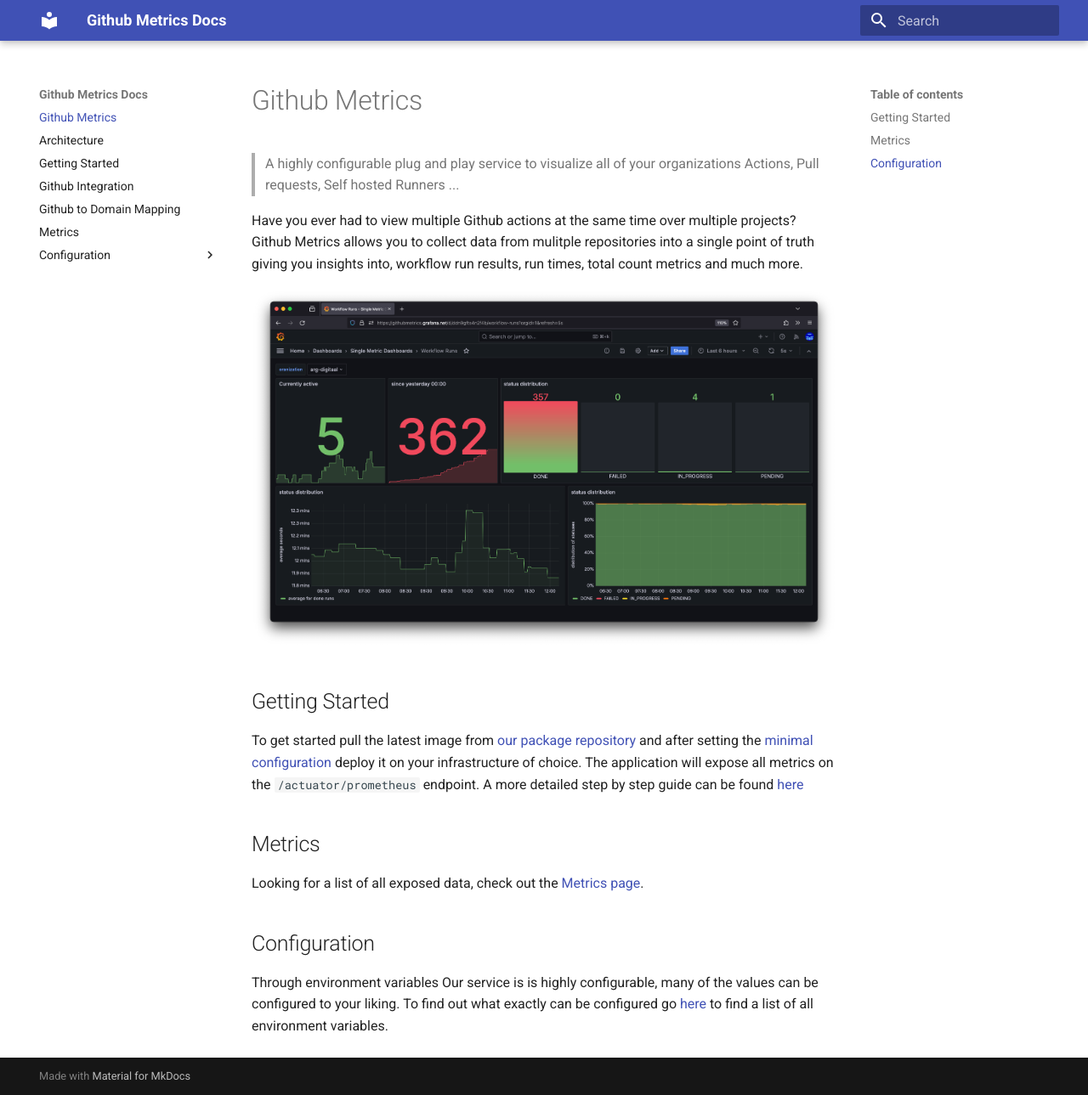
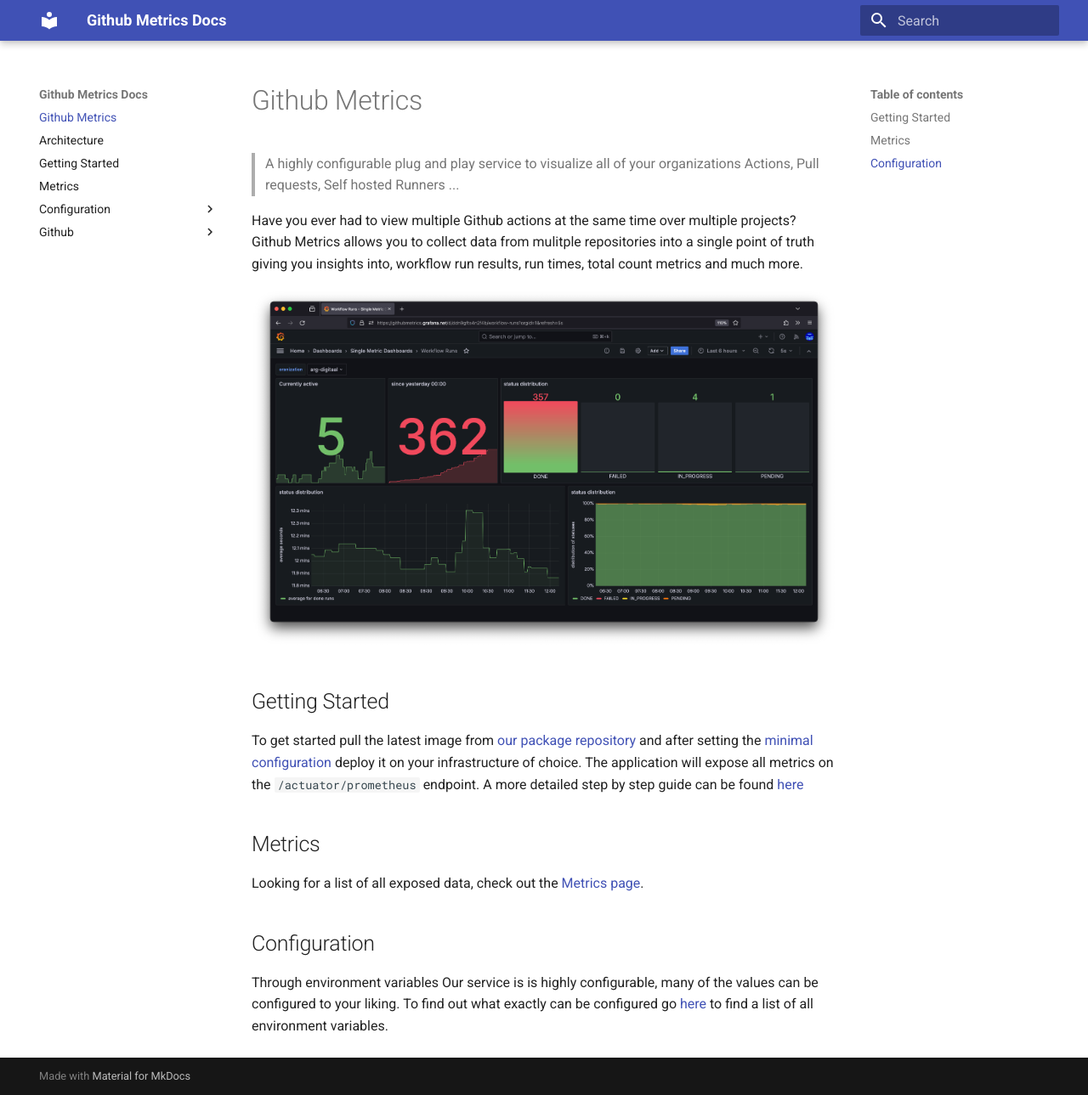
Before and after one commit to github-insights/github-insights.github.io, an MkDocs documentation site: the page built from docs/index.md, in a window 1280 px wide and 1289 px high. Shown: the whole window at 85% size. Built offline with MkDocs 1.6.1 and Material for MkDocs 9.7.7, drawn with Linux system fonts in a browser that asks for light colours.

Commit message:
added github folder

```diff
--- a/docs/github-to-domain-mapping.md
+++ b/docs/github/api-to-domain-mapping.md
@@ -1,4 +1,4 @@
-# Github to Domain Mapping
+# Api to Domain Mapping
 
 # Overview
 
--- a/docs/github-integration.md
+++ b/docs/github/integration.md
@@ -1,4 +1,4 @@
-# Github Integration
+# Integration
 
 # Authorization - Henry
 Authorization is done via a Github App which authorizes access to repositories on the organization that it is installed on.
```
